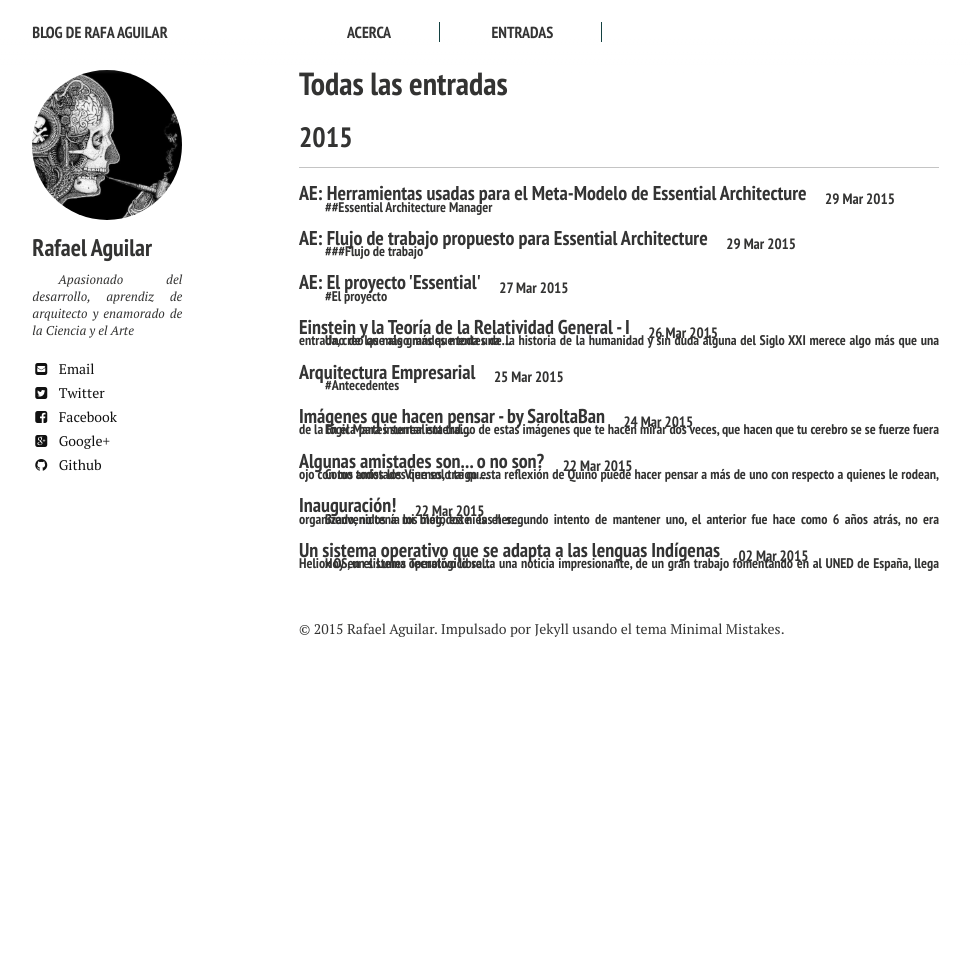
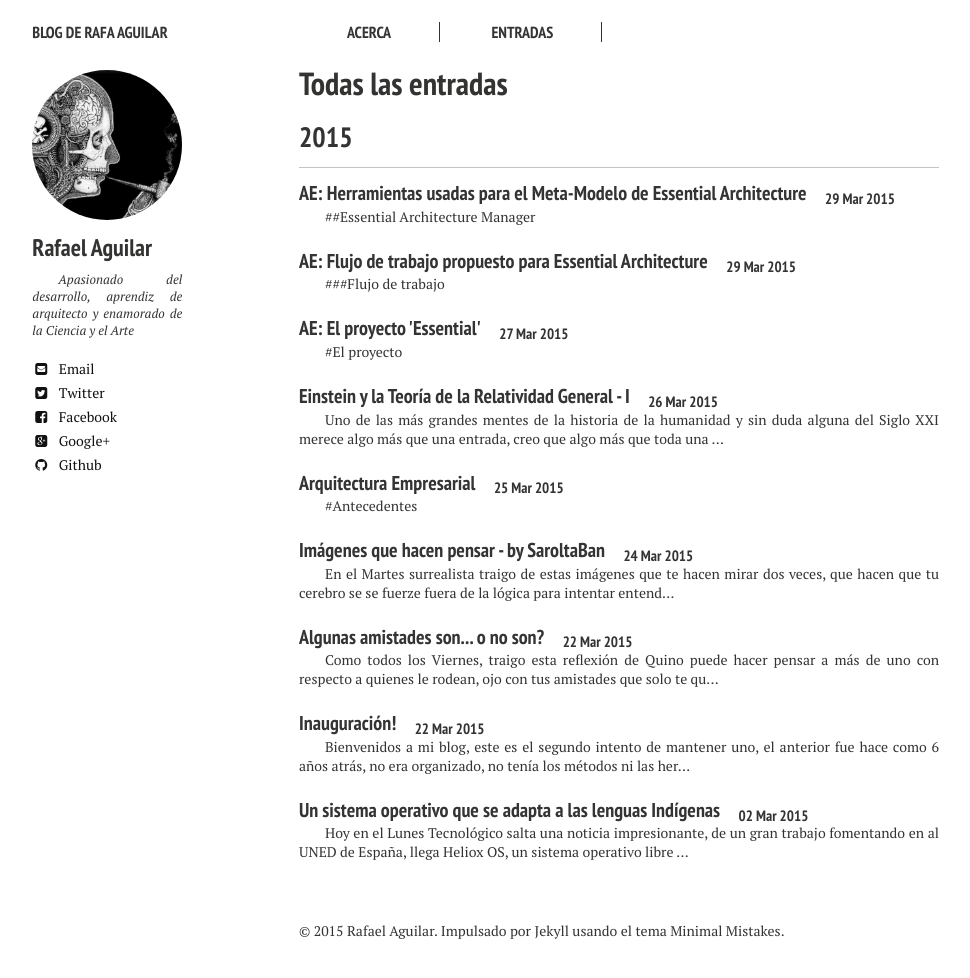
Before and after one commit to RafaAguilar/RafaAguilar.github.io, a Jekyll site: the page built from entradas/index.md, in a window 1280 px wide and 989 px high. Shown: the top 978 px of the window, without its empty margins (21-991 px from the left). Built offline with Jekyll 4.4.1, drawn with Linux system fonts in a browser that asks for light colours; nearby versions of some CDN libraries.

Commit message:
Last commit fix

```diff
--- a/_layouts/post-index.html
+++ b/_layouts/post-index.html
@@ -46,9 +46,9 @@
       {% endunless %}
       <article>
         {% if post.link %}
-          <h2 class="link-post"><a href="{{ site.url }}{{ post.url }}" title="{{ post.title }}">{{ post.title }}</a> <a href="{{ post.link }}" target="_blank" title="{{ post.title }}"><i class="fa fa-link"><sub> &nbsp;&nbsp;&nbsp;&nbsp; {{ post.date | date_to_string }}</sub</i></a></h2>
+          <h2 class="link-post"><a href="{{ site.url }}{{ post.url }}" title="{{ post.title }}">{{ post.title }}</a> <a href="{{ post.link }}" target="_blank" title="{{ post.title }}"><i class="fa fa-link"><sub> &nbsp;&nbsp;&nbsp;&nbsp; {{ post.date | date_to_string }}</sub></i></a></h2>
         {% else %}
-          <h2><a href="{{ site.url }}{{ post.url }}" title="{{ post.title }}">{{ post.title }}</a><sub> &nbsp;&nbsp;&nbsp;&nbsp; {{ post.date | date_to_string }}</sub</h2>
+          <h2><a href="{{ site.url }}{{ post.url }}" title="{{ post.title }}">{{ post.title }}</a><sub> &nbsp;&nbsp;&nbsp;&nbsp; {{ post.date | date_to_string }}</sub></h2>
           <p>{{ post.excerpt | strip_html | truncate: 160 }}</p>
         {% endif %}
       </article>
```
